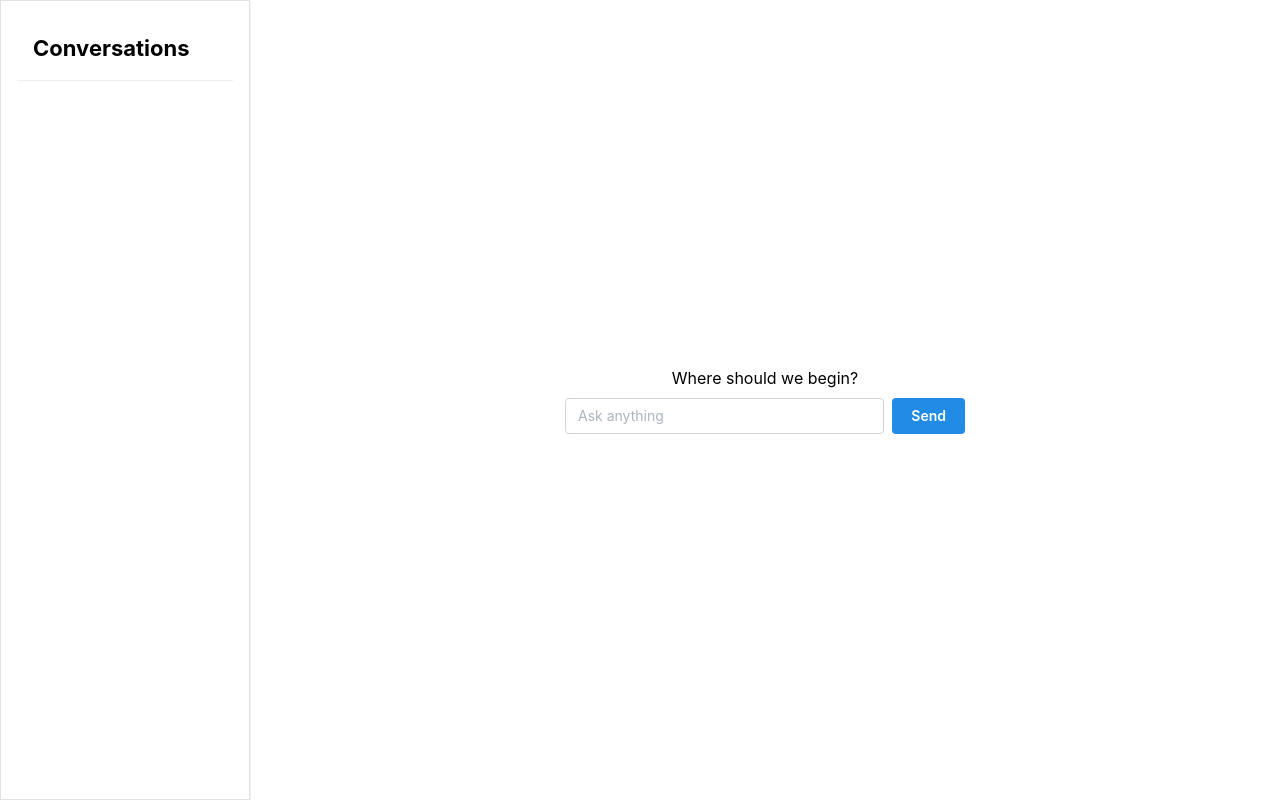
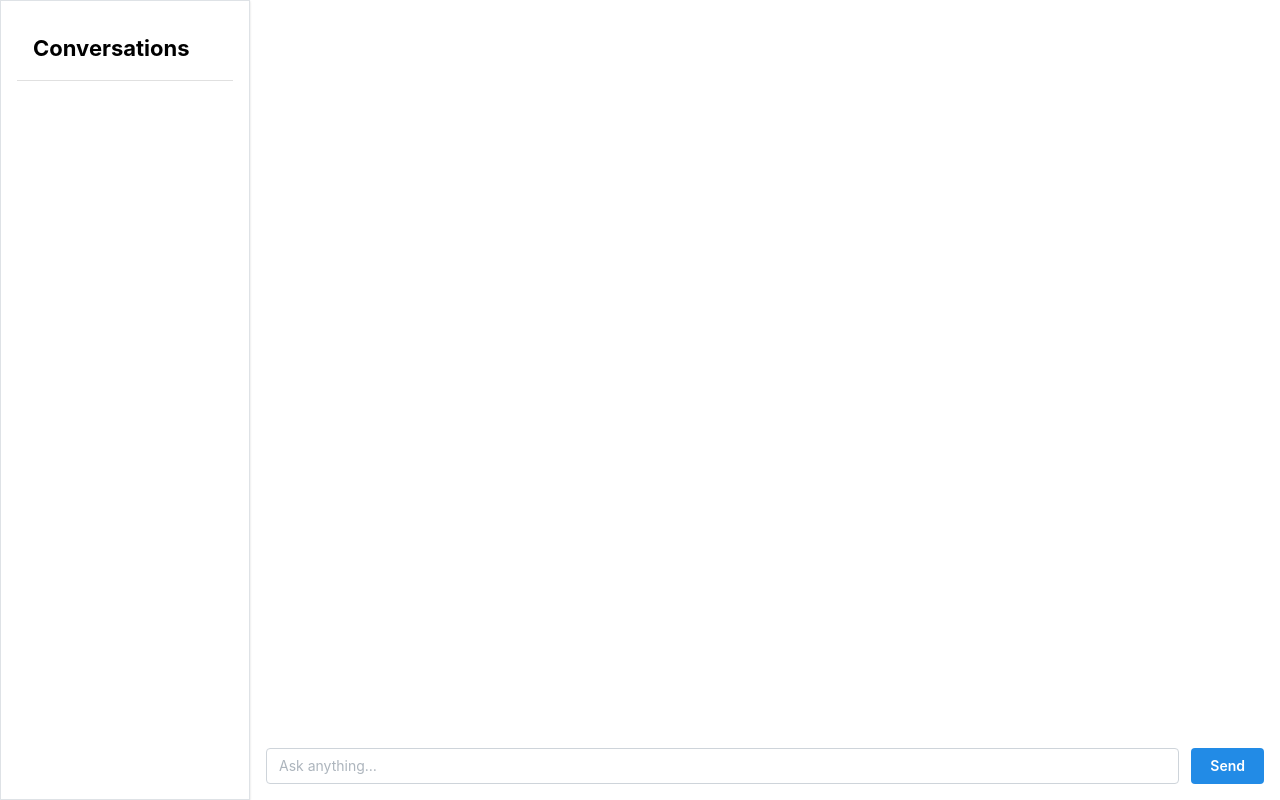
Before and after one commit to vslala/innomightlabs-website, a React (Vite) app: page / in a window 1280 px wide. Built offline with nearby package versions, Linux system fonts and the light colour scheme.

Commit message:
create a very basic ui with a flow to call backend and stream and display response

```diff
--- a/package.json
+++ b/package.json
@@ -15,8 +15,10 @@
     "@mantine/hooks": "^8.0.2",
     "react": "^19.1.0",
     "react-dom": "^19.1.0",
+    "react-markdown": "^10.1.0",
     "react-router": "^7.6.1",
-    "react-router-dom": "^7.6.1"
+    "react-router-dom": "^7.6.1",
+    "react-syntax-highlighter": "^15.6.1"
   },
   "devDependencies": {
     "@eslint/js": "^9.25.0",
--- a/src/App.tsx
+++ b/src/App.tsx
@@ -1,72 +1,171 @@
-import { Button, Container, Flex, Textarea, Title } from '@mantine/core'
+import React from 'react'
+import {
+  Accordion,
+  Box,
+  Button,
+  Container,
+  Flex,
+  Textarea,
+  Title,
+} from '@mantine/core'
 import { useForm } from '@mantine/form'
 import Layout from './common/layouts/layout.tsx'
 import SideNav from './common/layouts/sidenav.tsx'
+import { useChatbotSSE } from './service-hooks/useChatbot.ts'
+import ReactMarkdown from 'react-markdown'
+
+interface DisplayResponseProps {
+  thinkingResponse: { step: string; content: string }
+  finalResponse: { step: string; content: string }
+}
+
+const DisplayResponse: React.FC<DisplayResponseProps> = ({
+  thinkingResponse,
+  finalResponse,
+}) => {
+  return (
+    <Box>
+      {/* Collapsible Accordion for Thinking Steps */}
+      <Accordion
+        variant="separated"
+        style={{ marginBottom: 8 }}
+        styles={{
+          item: {
+            borderRadius: 4,
+            overflow: 'hidden',
+          },
+        }}
+      >
+        <Accordion.Item value="thinking">
+          <Accordion.Control>Thinking Steps</Accordion.Control>
+          <Accordion.Panel>
+            <ReactMarkdown>{thinkingResponse.content}</ReactMarkdown>
+          </Accordion.Panel>
+        </Accordion.Item>
+      </Accordion>
+
+      {/* Final Response */}
+      <Box
+        style={{
+          marginTop: 16,
+          padding: 12,
+          backgroundColor: '#f0f0f0',
+          borderRadius: 4,
+        }}
+      >
+        <ReactMarkdown>{finalResponse.content}</ReactMarkdown>
+      </Box>
+    </Box>
+  )
+}
 
 const App: React.FC = () => {
   const form = useForm({
     mode: 'uncontrolled',
     initialValues: {
-      userQuery: ''
+      userQuery: '',
     },
     validate: {
-      userQuery: (value) => (value.length < 1 ? 'Query cannot be empty' : null)
-    }
+      userQuery: (value) =>
+        value.length < 1 ? 'Query cannot be empty' : null,
+    },
   })
+
+  const {
+    askChatbot,
+    loading,
+    thinkingResponse,
+    finalResponse,
+  } = useChatbotSSE()
 
   return (
     <Layout>
       <Container
         fluid
-        size={'100%'}
+        size="100%"
+        p={0}
         style={{
           height: '100vh',
           width: '100vw',
           display: 'flex',
-          flexDirection: 'row', // Change to row to place SideNav on the left
-          padding: 0,
+          flexDirection: 'row',
         }}
       >
+        {/* Side navigation (fixed width) */}
         <SideNav>
-          <Title order={3} p="md" style={{ borderBottom: '1px solid #eee' }}>
+          <Title
+            order={3}
+            p="md"
+            style={{ borderBottom: '1px solid #e0e0e0' }}
+          >
             Conversations
           </Title>
+          {/* …any additional nav items… */}
         </SideNav>
+
+        {/* Main chat area: flex column, fills all leftover space */}
         <Flex
           direction="column"
-          align="center"
-          justify="center"
-          style={{ flex: 1, width: '100%' }}
+          style={{
+            flex: 1,
+            height: '100%',
+            padding: '16px',
+            boxSizing: 'border-box',
+          }}
         >
-          <form
-            onSubmit={form.onSubmit((values) => console.log(values))}
-            style={{ width: 400, maxWidth: '100%' }}
+          {/* ------ Chat history (scrollable) ------ */}
+          <Box
+            style={{
+              flex: 1,
+              overflowY: 'auto',
+              marginBottom: '16px',
+            }}
           >
-            <div style={{ marginBottom: 8, textAlign: 'center' }}>
-              Where should we begin?
-            </div>
-            <Flex direction="row" align="stretch" style={{ width: '100%' }}>
+            {/* Only render if we have something to show */}
+            {(thinkingResponse.content || finalResponse.content) && (
+              <DisplayResponse
+                thinkingResponse={thinkingResponse}
+                finalResponse={finalResponse}
+              />
+            )}
+          </Box>
+
+          {/* ------ Input area (fixed at bottom) ------ */}
+          <Box
+            component="form"
+            onSubmit={form.onSubmit((values) => {
+              askChatbot({
+                message: values.userQuery,
+                timestamp: new Date().toISOString(),
+              })
+              form.reset()
+            })}
+            style={{
+              width: '100%',
+            }}
+          >
+            <Flex align="stretch" style={{ width: '100%' }}>
               <Textarea
-                placeholder="Ask anything"
-                key={form.key('userQuery')}
+                placeholder="Ask anything…"
+                minRows={1}
+                autosize
                 {...form.getInputProps('userQuery')}
                 style={{ flex: 1 }}
-                autosize
-                minRows={1}
-                maxRows={4}
               />
               <Button
                 type="submit"
-                style={{ marginLeft: 8 }}
+                ml="sm"
+                loading={loading}
+                style={{ flexShrink: 0, marginLeft: 8 }}
               >
                 Send
               </Button>
             </Flex>
-          </form>
+          </Box>
         </Flex>
       </Container>
     </Layout>
   )
 }
 
-export default App;
+export default App
--- /dev/null
+++ b/src/service-hooks/useChatbot.ts
@@ -0,0 +1,58 @@
+import { useState } from 'react'
+
+const prefix = "http://localhost:8000/api/v1/chatbot"
+
+interface StreamChunk {
+    step: "thinking" | "final_response" | "loading" | "error"
+    content: string
+}
+
+export function useChatbotSSE() {
+    const [loading, setLoading] = useState(false)
+    const [error, setError] = useState<string | null>(null)
+    const [thinkingResponse, setThinkingResponse] = useState<StreamChunk>({content: '', step: 'thinking'})
+    const [finalResponse, setFinalResponse] = useState<StreamChunk>({content: '', step: 'loading'})
+
+    async function askChatbot(request: { message: string, timestamp?: string }) {
+        setLoading(true)
+        setError(null)
+        setThinkingResponse({content: '', step: 'thinking'})
+        setFinalResponse({content: '', step: 'loading'})
+        try {
+            const res = await fetch(`${prefix}/ask`, {
+                method: 'POST',
+                headers: {
+                    'Content-Type': 'application/json',
+                    'Accept': 'text/event-stream',
+                },
+                body: JSON.stringify(request),
+            })
+            if (!res.body) throw new Error('No response body')
+            const reader = res.body.getReader()
+            const decoder = new TextDecoder('utf-8')
+            let done = false
+            while (!done) {
+                const { value, done: doneReading } = await reader.read()
+                if (value) {
+                    const chunk = decoder.decode(value)
+                    const jsonData = chunk.substring(5).trimStart() // Remove "data: " prefix
+                    const streamChunk = JSON.parse(jsonData) as StreamChunk
+                    if (streamChunk.step === 'thinking') {
+                         setThinkingResponse(prev => ({...streamChunk, content: prev.content + streamChunk.content, step: streamChunk.step}))
+                    }
+
+                    if (streamChunk.step === 'final_response') {
+                        setFinalResponse(prev => ({...streamChunk, content: prev.content + streamChunk.content, step: streamChunk.step}))
+                    }
+                }
+                done = doneReading
+            }
+        } catch (err: { message: string }) {
+            setError(err.message)
+        } finally {
+            setLoading(false)
+        }
+    }
+
+    return { askChatbot, loading, error, finalResponse, thinkingResponse}
+}
```
Also changed, not shown: src/common/hooks/useSSE.ts (added, +38 -0 lines), 1 other file (tests, documents, lock files or other folders).
